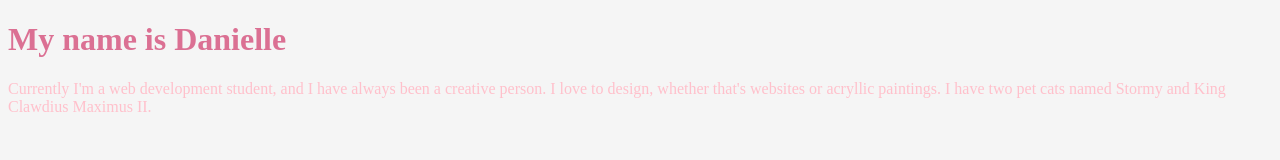
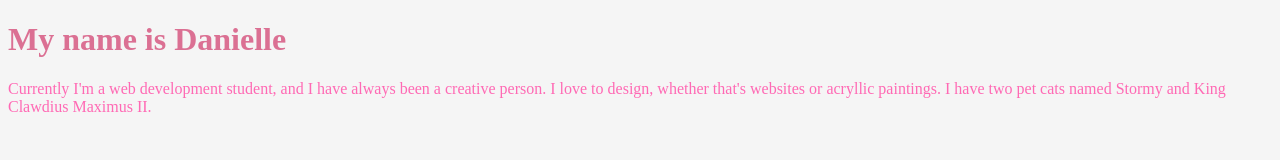
Before and after one commit to TheGoodBandit/TheGoodBandit.github.io, a plain HTML site: page index.html in a window 1280 px wide. Drawn offline with Linux system fonts and the light colour scheme.

Commit message:
Update index.html

```diff
--- a/index.html
+++ b/index.html
@@ -7,7 +7,7 @@
         <style>
             body{background-color: whitesmoke;}
             h1{color: palevioletred;}
-            p {color: pink;}
+            p {color: hotpink;}
 
 
         </style>
```
